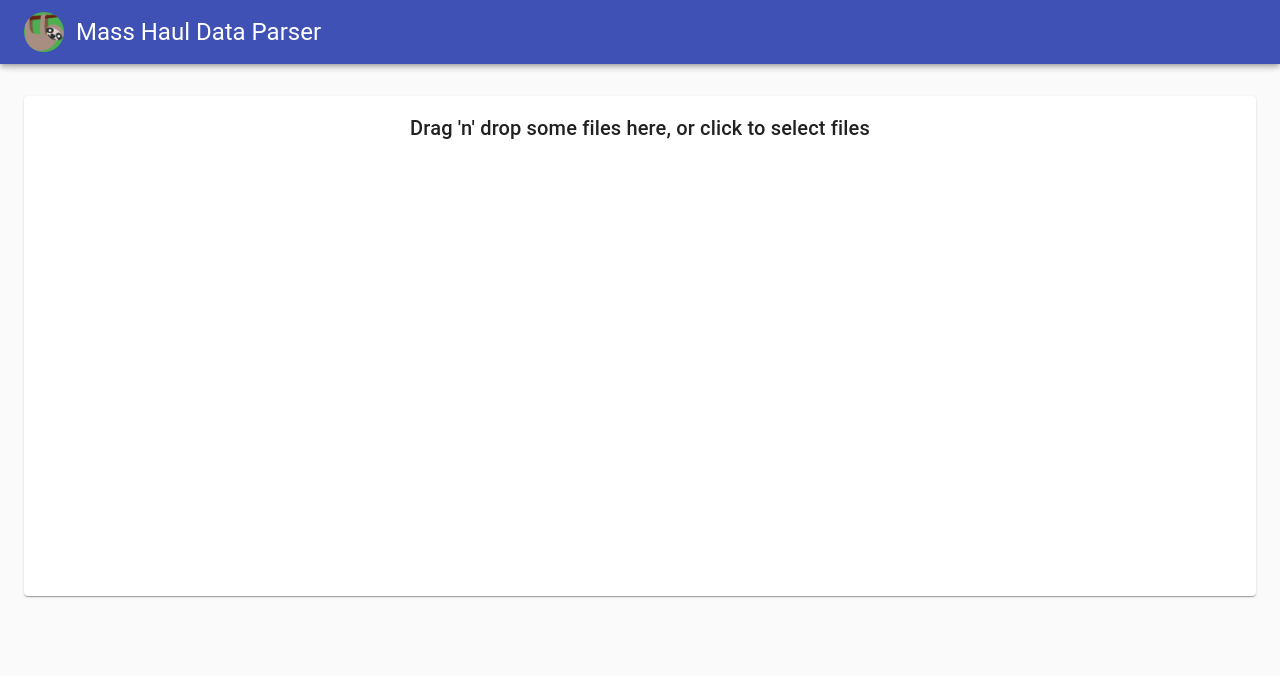
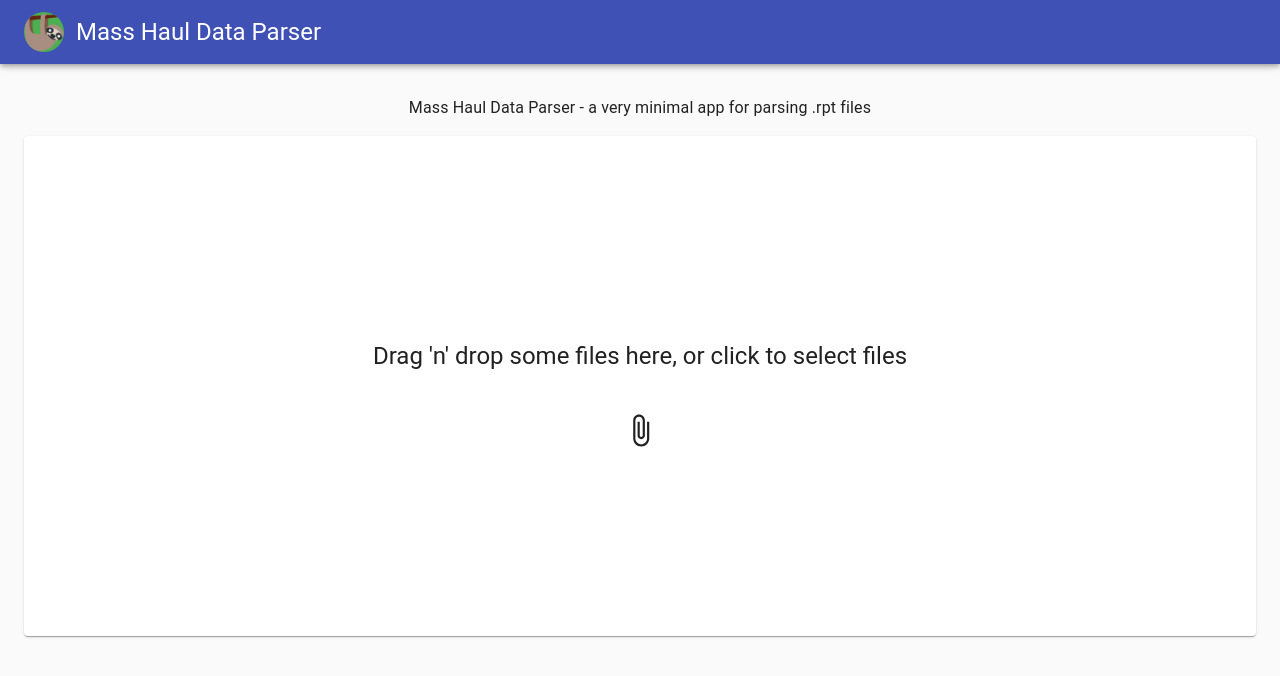
Before and after one commit to lukebatchelor/mass-haul-data-parser, a React app: page / in a window 1280 px wide. Shown: the top 676 px of the page. Built offline with nearby package versions, Linux system fonts and the light colour scheme.

Commit message:
Adds reset and select all, bit of clean up

```diff
--- a/package.json
+++ b/package.json
@@ -13,6 +13,7 @@
   },
   "dependencies": {
     "@material-ui/core": "^4.11.0",
+    "@material-ui/icons": "^4.11.2",
     "@types/react-dom": "^16.9.8",
     "lint-staged": "^10.2.11",
     "prettier": "^2.0.5",
--- a/src/App.tsx
+++ b/src/App.tsx
@@ -1,4 +1,4 @@
-import React, { useCallback, useState } from 'react';
+import React, { useCallback, useRef, useState } from 'react';
 import {
   makeStyles,
   Avatar,
@@ -10,7 +10,9 @@ import {
   IconButton,
   Box,
   Paper,
+  Button,
 } from '@material-ui/core';
+import AttachFileIcon from '@material-ui/icons/AttachFile';
 import { useDropzone } from 'react-dropzone';
 import { DataTable } from './DataTable';
 
@@ -22,8 +24,30 @@ const useStyles = makeStyles((theme) => ({
     textAlign: 'center',
     minHeight: '500px',
     paddingTop: theme.spacing(2),
+    marginBottom: theme.spacing(4),
+    display: 'flex',
+    flexDirection: 'column',
+    justifyContent: 'center',
   },
 }));
+
+// https://stackoverflow.com/questions/985272/selecting-text-in-an-element-akin-to-highlighting-with-your-mouse
+function selectText(node: HTMLElement) {
+  const documentBody = document.body as any;
+  if (documentBody.createTextRange) {
+    const range = documentBody.createTextRange();
+    range.moveToElementText(node);
+    range.select();
+  } else if (window.getSelection) {
+    const selection = window.getSelection();
+    const range = document.createRange();
+    range.selectNodeContents(node);
+    selection.removeAllRanges();
+    selection.addRange(range);
+  } else {
+    console.warn('Could not select text in node: Unsupported browser.');
+  }
+}
 
 type AppProps = {
   children?: React.ReactNode;
@@ -31,14 +55,18 @@ type AppProps = {
 export function App(props: AppProps) {
   const classes = useStyles();
   const [rptString, setRptString] = useState<string>(null);
+  const dataTableEl = useRef(null);
   const onDrop = useCallback(async (acceptedFiles: File[]) => {
-    // Do something with the files
-    console.log(acceptedFiles);
     const file = acceptedFiles[0];
     const text = await file.text();
     setRptString(text);
   }, []);
   const { getRootProps, getInputProps, isDragActive } = useDropzone({ onDrop });
+
+  const reset = () => setRptString(null);
+  const selectAll = () => {
+    selectText(dataTableEl.current);
+  };
 
   return (
     <Container>
@@ -54,19 +82,46 @@ export function App(props: AppProps) {
       </AppBar>
       <Box mt={12} />
       {!rptString && (
+        <>
+          <Typography variant="body1" align="center">
+            Mass Haul Data Parser - a very minimal app for parsing .rpt files
+          </Typography>
+          <Box mt={2} />
           <Paper {...getRootProps()} className={classes.paper}>
+            <Box
+              display="flex"
+              alignItems="center"
+              justifyContent="center"
+              flexDirection="column"
+              justifyItems="center"
+            >
               <input {...getInputProps()} />
               {isDragActive ? (
-            <Typography variant="h6">Drop the files here ...</Typography>
+                <Typography variant="h5">Drop the files here ...</Typography>
               ) : (
-            <Typography variant="h6">Drag 'n' drop some files here, or click to select files</Typography>
+                <>
+                  <Typography variant="h5">Drag 'n' drop some files here, or click to select files</Typography>
+                  <AttachFileIcon fontSize="large" style={{ marginTop: '40px' }} />
+                </>
               )}
+            </Box>
           </Paper>
+        </>
       )}
       {rptString && (
+        <>
+          <Box mt={10} mb={5} display="flex" justifyContent="space-evenly">
+            <Button variant="contained" color="primary" onClick={selectAll}>
+              Select All
+            </Button>
+            <Button variant="contained" color="secondary" onClick={reset}>
+              Reset
+            </Button>
+          </Box>
           <Paper className={classes.paper}>
-          <DataTable rptFileString={rptString} />
+            <DataTable rptFileString={rptString} dataTableId="data-table" dataTableRef={dataTableEl} />
           </Paper>
+        </>
       )}
     </Container>
   );
--- a/src/DataTable.tsx
+++ b/src/DataTable.tsx
@@ -25,13 +25,15 @@ function parseRptString(rptString: string): RPTData {
 
 type DataTableProps = {
   rptFileString: string;
+  dataTableId: string;
+  dataTableRef: React.Ref<HTMLElement>;
 };
 export function DataTable(props: DataTableProps) {
   const classes = useStyles();
   const rptData = parseRptString(props.rptFileString);
 
   return (
-    <TableContainer component={Paper}>
+    <TableContainer component={Paper} id={props.dataTableId} ref={props.dataTableRef} innerRef={props.dataTableRef}>
       <Table className={classes.table} aria-label="Mass Haul Data">
         <TableHead>
           <TableRow>
@@ -42,8 +44,8 @@ export function DataTable(props: DataTableProps) {
           </TableRow>
         </TableHead>
         <TableBody>
-          {rptData.map((data) => (
-            <TableRow>
+          {rptData.map((data, idx) => (
+            <TableRow key={idx}>
               <TableCell>{data[0]}</TableCell>
               <TableCell>{data[1]}</TableCell>
               <TableCell>{data[2]}</TableCell>
```
Also changed, not shown: public/index.ejs, public/manifest.json, 2 other files (tests, documents, lock files or other folders). Lines whose indentation alone changed are shown as unchanged.
